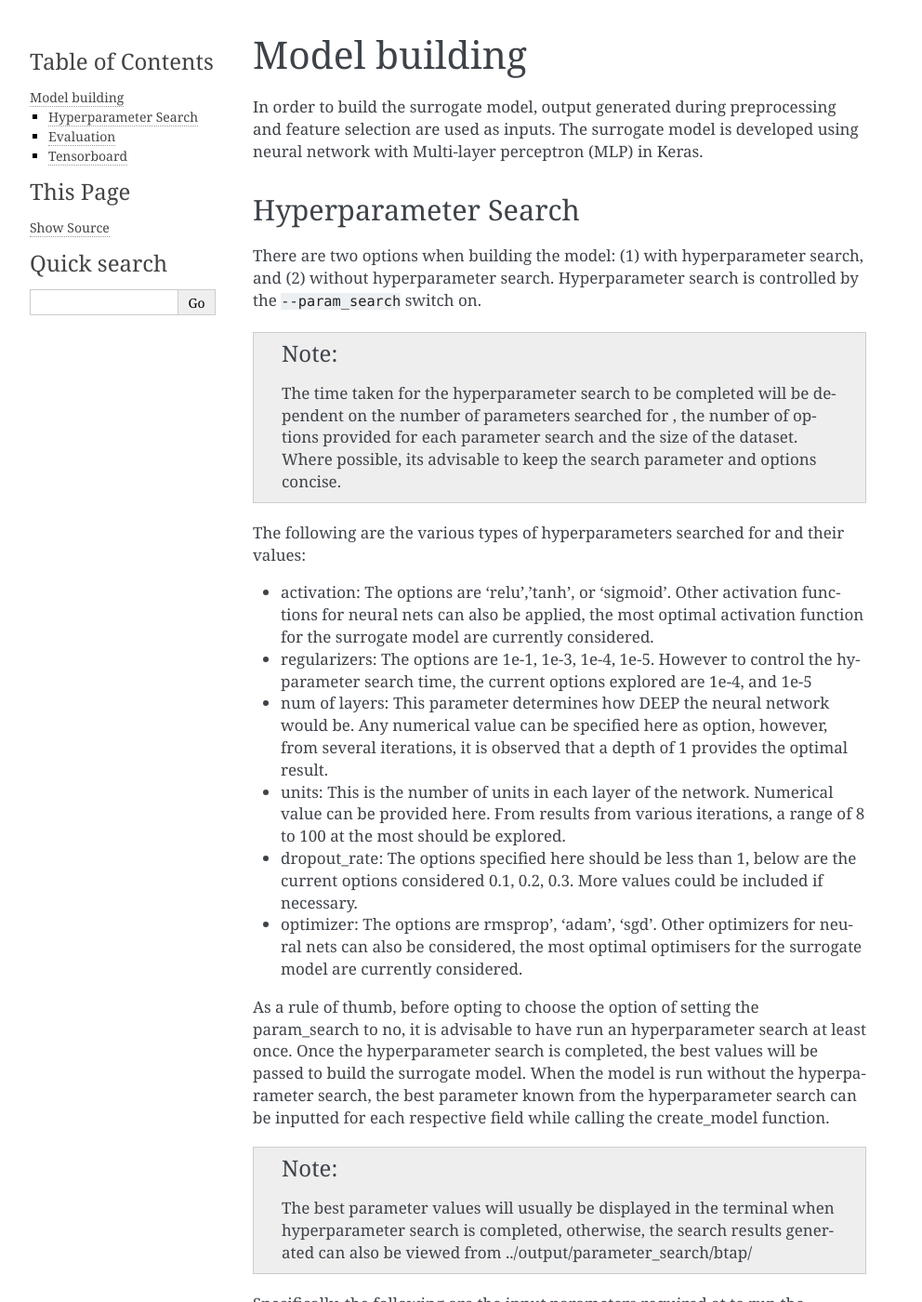
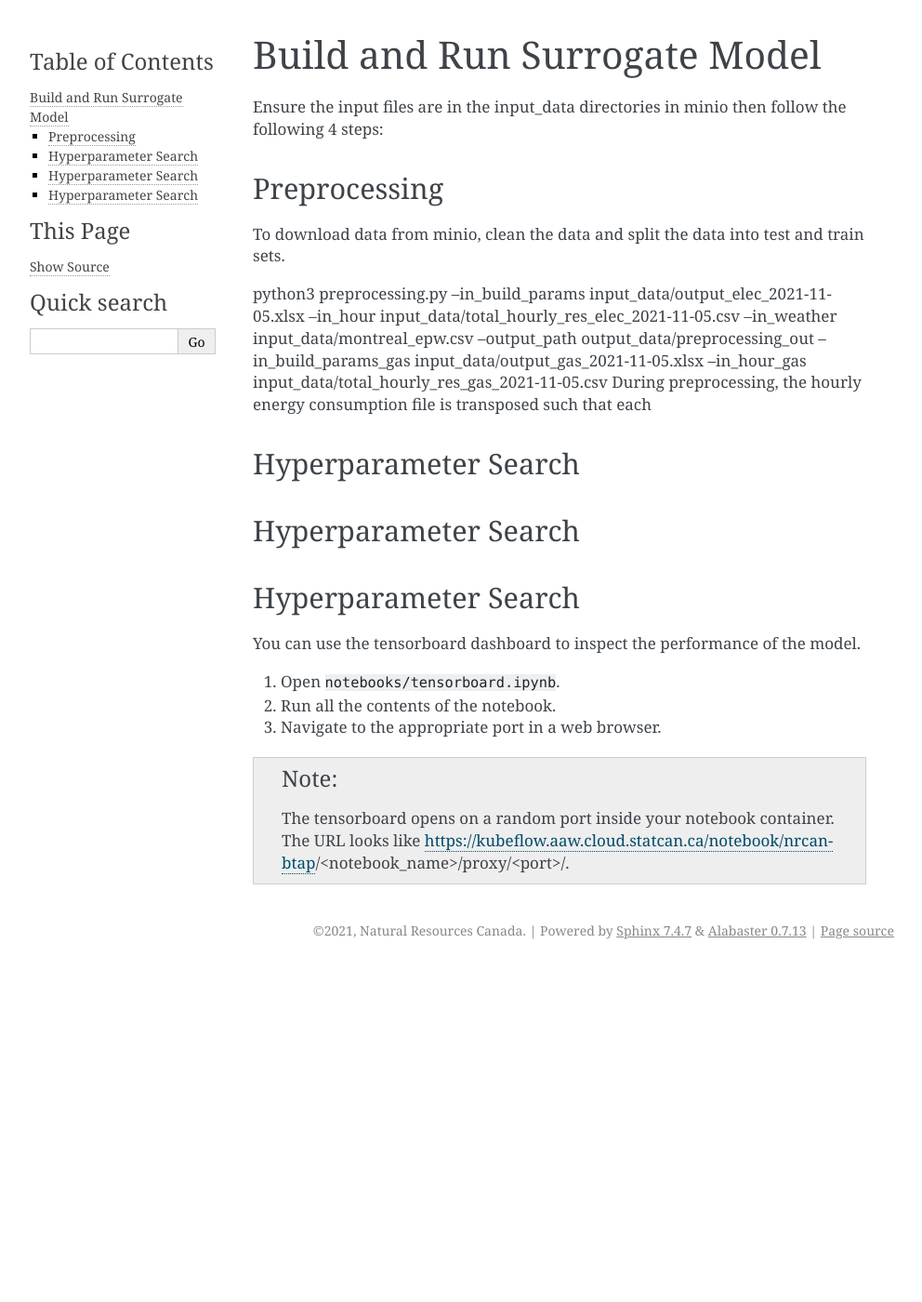
Before and after one commit to canmet-energy/btap_ml, a Sphinx documentation site: the page built from docs/usage/build_model.rst, in a window 1280 px wide and 1400 px high. Shown: the whole window at 93% size, without its empty margins (148-1140 px from the left). Built offline with Sphinx 7.4.7, drawn with Linux system fonts in a browser that asks for light colours; some of the changed text lies outside the part shown.

```diff
--- a/docs/usage/build_model.rst
+++ b/docs/usage/build_model.rst
@@ -1,66 +1,25 @@
-Model building
-==============
-In order to build the surrogate model, output generated during preprocessing and feature selection are used as inputs. The surrogate model is developed using neural network with Multi-layer perceptron (MLP) in Keras.
+Build and Run Surrogate Model
+================================
+Ensure the input files are in the input_data directories in minio then follow the following 4 steps:
+
+Preprocessing
+----------------------
+To download data from minio, clean the data and split the data into test and train sets.
+
+python3 preprocessing.py --in_build_params input_data/output_elec_2021-11-05.xlsx --in_hour input_data/total_hourly_res_elec_2021-11-05.csv --in_weather input_data/montreal_epw.csv --output_path output_data/preprocessing_out --in_build_params_gas input_data/output_gas_2021-11-05.xlsx --in_hour_gas input_data/total_hourly_res_gas_2021-11-05.csv
+During preprocessing, the hourly energy consumption file is transposed such that each
 
 Hyperparameter Search
 ----------------------
-There are two options when building the model: (1) with hyperparameter search, and (2) without hyperparameter search.
-Hyperparameter search is controlled by the ``--param_search`` switch on.
 
-.. Note:: The time taken for the hyperparameter search to be completed will be dependent on the number of parameters searched for , the number of options provided for each parameter search and the size of the dataset. Where possible, its advisable to keep the search parameter and options concise.
+Hyperparameter Search
+----------------------
 
-The following are the various types of hyperparameters searched for and their values:
-
-* activation: The options are 'relu','tanh', or 'sigmoid'. Other activation functions for neural nets can also be applied, the most optimal activation function for the surrogate model are currently considered.
-* regularizers: The options are 1e-1, 1e-3, 1e-4, 1e-5. However to control the hyparameter search time, the current options explored are 1e-4, and 1e-5
-* num of layers: This parameter determines how DEEP  the neural network would be. Any numerical value can be specified here as option, however, from several iterations, it is observed that a depth of 1 provides the optimal result.
-* units: This is the number of units in each layer of the network. Numerical value can be provided here. From results from various iterations, a range of 8 to 100 at the most should be explored.
-* dropout_rate: The options specified here should be less than 1, below are the current options considered 0.1, 0.2, 0.3. More values could be included if necessary.
-* optimizer: The options are rmsprop', 'adam', 'sgd'. Other optimizers for neural nets can also be considered, the most optimal optimisers for the surrogate model are currently considered.
-
-As a rule of thumb, before opting to choose the option of setting the param_search to no, it is advisable to have run an hyperparameter search at least once. Once the hyperparameter search is completed, the best values will be passed to build the surrogate model. When the model is run without the hyperparameter search, the best parameter known from the hyperparameter search can be inputted for each respective field while calling the create_model function.
-
-.. Note:: The best parameter values will usually be displayed in the terminal when hyperparameter search is completed, otherwise, the search results generated can also be viewed from ../output/parameter_search/btap/
+Hyperparameter Search
+----------------------
 
 
-Specifically, the following are the input parameters required at to run the predict.py:
 
-* in_obj_name: minio locationa and name of data file to be read, ideally the output file generated from preprocessing i.e. preprocessing_out.
-* features: minio locationa and name of data file to be read, ideally the output file generated from feature selection i.e. feature_out.
-* param_search: This parameter is used to determine if hyperparameter search can be performed or not, accepted value is yes or no.
-* output_path': The minio location and filename where the output file should be written.
-
-Without hyperparameter search::
-
-   python3 predict.py --param_search no --in_obj_name output_data/preprocessing_out --features output_data/feature_out --output_path output_data/predict_out
-
-With hyperparameter search::
-
-   python3 predict.py --param_search yes --in_obj_name output_data/preprocessing_out --features output_data/feature_out --output_path output_data/predict_out
-
-
-Evaluation
------------
-The model is trained using the training set, and the model is evaluated using the test set and the validation set generated during preprocessing. The output from the model predicts the daily energy consumption, which can be aggregated for each datapoint_id to derive the annual energy consumed. Since the daily energy consumed is in Mega Joules per meter square (mj_per_m_sq), it is converted to Giga Joules per meter square (gj_per_m_sq) which is the unit the target variable (net_site_eui_gj_per_m_sq) is represented.
-
-The model is first evaluated by comparing the predicted daily energy with actual daily energy which was aggregated from the hourly energy file for each datapoint_id. Next, the predicted annaul energy and the actual energy (net_site_eui_gj_per_m_sq) is evaluated. The following metrics are used in evaluating the model:
-
-* Mean Absolute Error (mae)
-* Mean Squared Error (mse)
-* Root Mean Squared Error (mape)
-
-The dictionary returned as final output from the model consist of the following key values:
-
-* test_daily_metric: The metric for the daily energy predicted evaluation result from the test set.
-* test_annual_metric: The metric for the annual energy predicted evaluation result from the test set.
-* output_df: A dataframe containing the datapoint_id, predicted value and total energy values for the test set.
-* val_daily_metric: The metric for the daily energy predicted evaluation result from the validation set.
-* val_annual_metric: The metric for the annual energy predicted evaluation result from the validation set.
-* output_val_df: A dataframe object containing the datapoint_id, predicted value and total energy values for the validation set.
-
-
-Tensorboard
------------
 
 You can use the tensorboard dashboard to inspect the performance of the model.
 
```
Also changed, not shown: docs/quick run/model_quickrun.rst (added, +31 -0 lines), docs/quick run/model_rerun.rst (added, +9 -0 lines), docs/quick run/new_datafiles.rst (added, +32 -0 lines).
